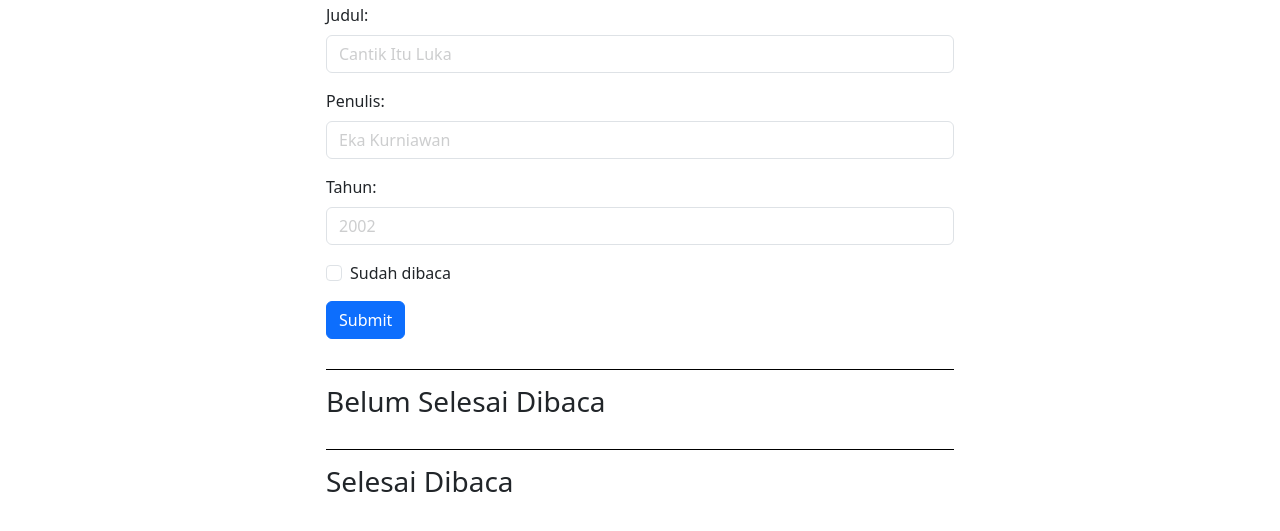
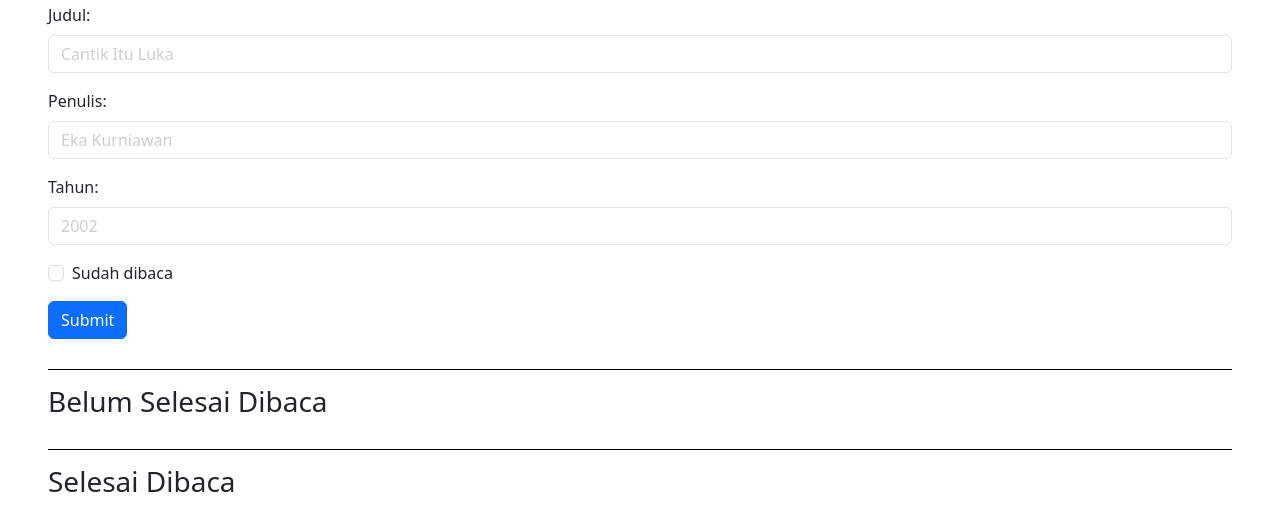
Before and after one commit to masuden0000/Bookshelf_App, a plain HTML site: page index.html in a window 1280 px wide. Shown: the part 101-632 px from the top of the page. Drawn offline with nearby package versions, Linux system fonts and the light colour scheme; some packages are replaced by stand-ins of ours; a script that the page names is missing.

Commit message:
update html:

```diff
--- a/assets/style/style.css
+++ b/assets/style/style.css
@@ -1,3 +1,4 @@
+
 .line-1 {
     height: 0.2px;
     background: black;
@@ -32,6 +33,7 @@
     opacity: 1;
     transition: .5s ease-in-out;
 }
+
 .form-control::placeholder {
     /* Chrome, Firefox, Opera, Safari 10.1+ */
     opacity: .3;
--- a/index.html
+++ b/index.html
@@ -14,25 +14,25 @@
 </head>
 
 <body>
-    <div class="container-fluid mt-5 vh-100">
+    <div class="container-fluid p-5">
         <div id="welcome">
             <h1 id="welcomeWords">Selamat Datang! &#9995;</h1>
         </div>
-        <div class="col-6 offset-3 mb-5">
+        <div class="mb-5">
             <!-- FORM  START -->
             <h1 class="text-center">Bookshelf App</h1>
             <form id="bookForm">
-                <div class="mb-3">
+                <div class="mb-3 form-group">
                     <label for="title" class="form-label">Judul:</label>
                     <input type="text" class="form-control" id="title" placeholder="Cantik Itu Luka" required>
                 </div>
 
-                <div class="mb-3">
+                <div class="mb-3 form-group">
                     <label for="author" class="form-label">Penulis:</label>
                     <input type="text" class="form-control" id="author" placeholder="Eka Kurniawan" required>
                 </div>
 
-                <div class="mb-3">
+                <div class="mb-3 form-group">
                     <label for="year" class="form-label">Tahun:</label>
                     <input type="number" class="form-control" id="year" placeholder="2002" required>
                 </div>
@@ -65,6 +65,7 @@
     </script>
     <script src="assets/js/bookOperation.js" type="text/javascript"></script>
     <script src="assets/js/welcomePage.js" type="text/javascript"></script>
+    <script src="assets/js/view.js" type="text/javascript"></script>
 </body>
 
 </html>
```
Also changed, not shown: assets/js/view.js (added).
